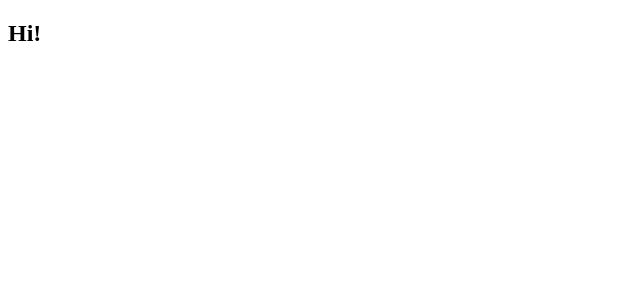
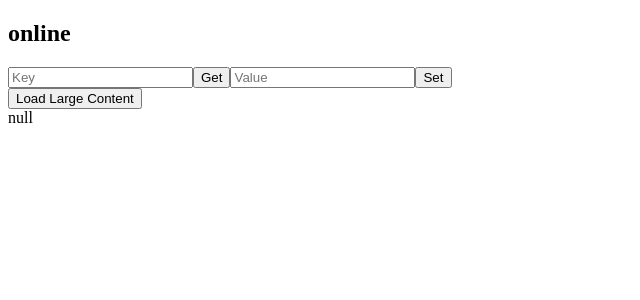
Before and after one commit to ajittupe2548/react-practice, a React (Vite) app: page / in a window 1280 px wide. Shown: the top 300 px of the page, without its empty margins (0-640 px from the left). Built offline with nearby package versions, Linux system fonts and the light colour scheme.

Commit message:
Custom hooks & lazy loading

```diff
--- a/App.js
+++ b/App.js
@@ -1,8 +1,50 @@
-import React from 'react';
+import React, { useState, lazy, Suspense } from 'react';
 import ReactDOM from 'react-dom/client';
+import useOnline from './hooks/useOnline';
+import useSessionStorage from './hooks/useSessionStorage';
+
+const LazyLargeContent = lazy(() => import('./LargeContent'));
 
 const reactRoot = ReactDOM.createRoot(document.getElementById("root"));
 
-const reactHeadingContainer = React.createElement("h2", {}, "Hi!");
+const App = () => {
+    const [key, setKey] = useState("");
+    const [value, setValue] = useState("");
+    const [loadLargeContent, setLoadLargeContent] = useState(false);
+    const isOnline = useOnline();
+    const [getSessionStorage, setSessionStorage] = useSessionStorage();
 
-reactRoot.render(reactHeadingContainer);
+    const handleKeyChange = e => {
+        setKey(e.target.value);
+    }
+
+    const handleValueChange = e => {
+        setValue(e.target.value);
+    }
+
+    const handleGetClick = () => {
+        setValue(getSessionStorage(key));
+    }
+
+    const handleSetClick = () => {
+        setSessionStorage(key, value);
+    }
+
+    const handleLoadContent = () => {
+        setLoadLargeContent(!loadLargeContent);
+    }
+
+    return (
+        <>
+            <h2>{isOnline ? 'online' : 'offline'}</h2>
+            <input type="text" placeholder="Key" value={key} onChange={(e) => handleKeyChange(e)} />
+            <button onClick={() => handleGetClick()}>Get</button>
+            <input type="text" placeholder="Value" value={value} onChange={(e) => handleValueChange(e)} />
+            <button onClick={() => handleSetClick()}>Set</button><br />
+            <button onClick={() => handleLoadContent()}>Load Large Content</button>
+            <div>{loadLargeContent ? <Suspense fallback="Loading..."><LazyLargeContent /></Suspense> : "null"}</div>
+        </>
+    )
+}
+
+reactRoot.render(<App />);
--- a/Assignment.js
+++ b/Assignment.js
@@ -1,3 +1,8 @@
 /*
+What is custom hooks?
+Custom hooks in React.js are a powerful way to reuse stateful logic between components. They allow you to extract component logic into reusable functions. They allow you to extract component logic into reusable functions.
+- Benefits : Reusability, Readability, Testing
 
+Lazy loading of components in React refers to a technique used to improve the performance of your application by loading components only when they are needed, rather than loading all components upfront. This can help reduce the initial bundle size and improve the user experience, especially for larger applications.
+- Benefits : Faster Initial Page Load, Improved Performance, Caching and Caching Efficiency, Parallel Loading, Dynamic Loading
 */
--- /dev/null
+++ b/LargeContent.js
@@ -0,0 +1,9 @@
+import React from 'react';
+
+function LargeContent() {
+    return (
+        <div>LargeContent</div>
+    )
+}
+
+export default LargeContent
--- /dev/null
+++ b/hooks/useOnline.js
@@ -0,0 +1,23 @@
+import { useState, useEffect } from "react";
+
+const useOnline = () => {
+    const [isOnline, setIsOnline] = useState(true);
+
+    const handleOnline = () => setIsOnline(true);
+
+    const handleOffline = () => setIsOnline(false);
+
+    useEffect(() => {
+        window.addEventListener("online", () => handleOnline());
+        window.addEventListener("offline", () => handleOffline());
+
+        return () => {
+            window.removeEventListener("online", () => handleOnline());
+            window.removeEventListener("offline", () => handleOffline());
+        }
+    }, []);
+
+    return isOnline;
+}
+
+export default useOnline;
--- /dev/null
+++ b/hooks/useSessionStorage.js
@@ -0,0 +1,17 @@
+const useSessionStorage = () => {
+    const getSessionStorage = (key) => {
+        const value = sessionStorage.getItem(key);
+
+        return value;
+    }
+
+    const setSessionStorage = (key, value) => {
+        sessionStorage.setItem(key, value);
+
+        return null;
+    }
+
+    return [getSessionStorage, setSessionStorage];
+}
+
+export default useSessionStorage;
```
